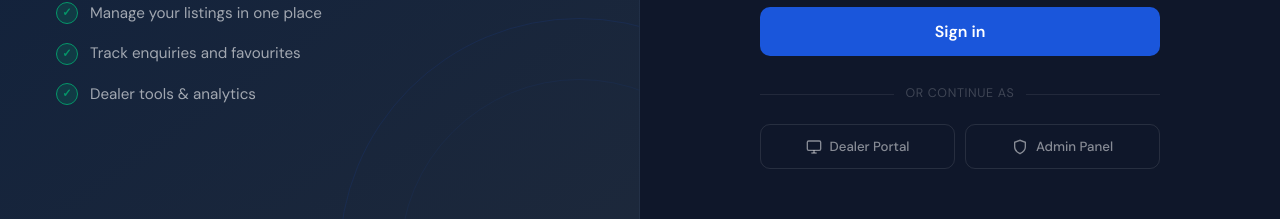
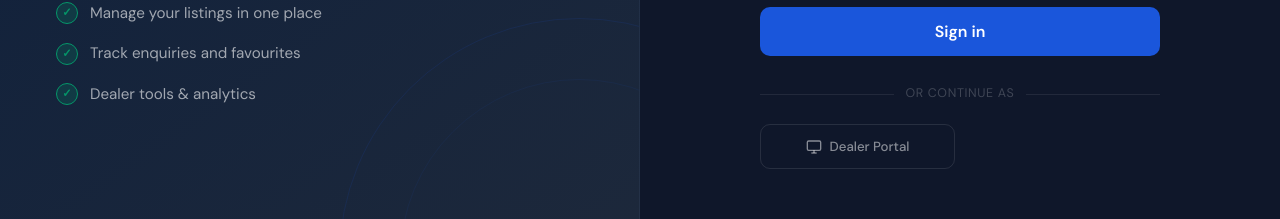
Before and after one commit to Mrpayforshi/TauraNesuMarketplace, a Next.js app: page /login in a window 1280 px wide. Shown: the part 527-746 px from the top of the page. Built offline with nearby package versions, Linux system fonts and the light colour scheme.

Commit message:
Update page.tsx

```diff
--- a/src/app/login/page.tsx
+++ b/src/app/login/page.tsx
@@ -185,12 +185,6 @@ export default function LoginPage() {
                   </svg>
                   Dealer Portal
                 </Link>
-                <Link href="/admin" className={styles.altBtn}>
-                  <svg width="16" height="16" viewBox="0 0 24 24" fill="none" stroke="currentColor" strokeWidth="2">
-                    <path d="M12 22s8-4 8-10V5l-8-3-8 3v7c0 6 8 10 8 10z"/>
-                  </svg>
-                  Admin Panel
-                </Link>
               </div>
 
             </div>
```
